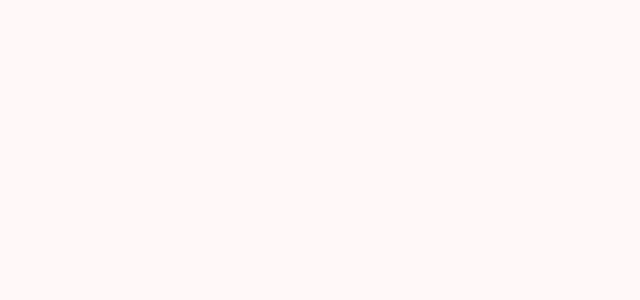
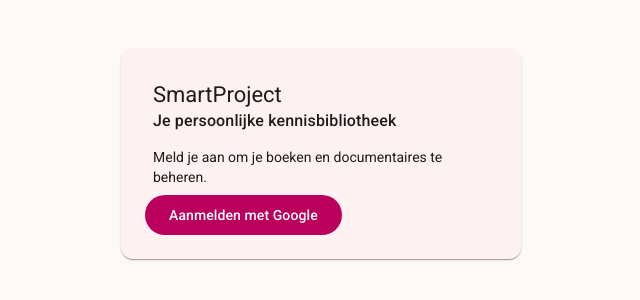
Before and after one commit to quin4356/SmartProject, an Angular app in the folder frontend/: page /login in a window 1280 px wide. Before the commit this address led to /. Shown: the part 262-562 px from the top of the page, without its empty margins (319-959 px from the left). Built offline with nearby package versions, Linux system fonts and the light colour scheme.

Commit message:
feat(auth): add Google login

```diff
--- a/frontend/src/app/app.html
+++ b/frontend/src/app/app.html
@@ -0,0 +1 @@
+<router-outlet />
--- a/frontend/src/app/app.routes.ts
+++ b/frontend/src/app/app.routes.ts
@@ -1,3 +1,8 @@
 import { Routes } from '@angular/router';
+import { Login } from './pages/login/login';
 
-export const routes: Routes = [];
+export const routes: Routes = [
+  { path: 'login', component: Login },
+  { path: '', pathMatch: 'full', redirectTo: 'login' },
+  { path: '**', redirectTo: 'login' },
+];
--- a/frontend/src/app/app.ts
+++ b/frontend/src/app/app.ts
@@ -1,12 +1,10 @@
-import { Component, signal } from '@angular/core';
+import { Component } from '@angular/core';
 import { RouterOutlet } from '@angular/router';
 
 @Component({
+  selector: 'app-root',
   imports: [RouterOutlet],
-  selector: 'app-root',
+  templateUrl: './app.html',
   styleUrl: './app.scss',
-  templateUrl: './app.html',
 })
-export class App {
-  protected readonly title = signal('smartproject-web');
-}
+export class App {}
--- /dev/null
+++ b/frontend/src/app/core/auth.ts
@@ -0,0 +1,42 @@
+import { Injectable, inject, signal } from '@angular/core';
+import { Session, User } from '@supabase/supabase-js';
+import { Supabase } from './supabase';
+
+@Injectable({ providedIn: 'root' })
+export class Auth {
+  private readonly supabase = inject(Supabase);
+
+  readonly session = signal<Session | null>(null);
+  readonly user = signal<User | null>(null);
+  readonly loading = signal(true);
+
+  constructor() {
+    this.supabase.client.auth.getSession().then(({ data }) => {
+      this.session.set(data.session);
+      this.user.set(data.session?.user ?? null);
+      this.loading.set(false);
+    });
+
+    this.supabase.client.auth.onAuthStateChange((_event, session) => {
+      this.session.set(session);
+      this.user.set(session?.user ?? null);
+    });
+  }
+
+  async signInWithGoogle(): Promise<void> {
+    const { error } = await this.supabase.client.auth.signInWithOAuth({
+      provider: 'google',
+      options: { redirectTo: window.location.origin },
+    });
+    if (error) {
+      throw error;
+    }
+  }
+
+  async signOut(): Promise<void> {
+    const { error } = await this.supabase.client.auth.signOut();
+    if (error) {
+      throw error;
+    }
+  }
+}
--- /dev/null
+++ b/frontend/src/app/pages/login/login.html
@@ -0,0 +1,19 @@
+<main class="login">
+  <mat-card class="login__card">
+    <mat-card-header>
+      <mat-card-title>SmartProject</mat-card-title>
+      <mat-card-subtitle>Je persoonlijke kennisbibliotheek</mat-card-subtitle>
+    </mat-card-header>
+    <mat-card-content>
+      <p>Meld je aan om je boeken en documentaires te beheren.</p>
+      @if (errorMessage()) {
+        <p class="login__error">{{ errorMessage() }}</p>
+      }
+    </mat-card-content>
+    <mat-card-actions>
+      <button mat-flat-button type="button" (click)="signInWithGoogle()">
+        Aanmelden met Google
+      </button>
+    </mat-card-actions>
+  </mat-card>
+</main>
--- /dev/null
+++ b/frontend/src/app/pages/login/login.scss
@@ -0,0 +1,17 @@
+.login {
+  display: flex;
+  align-items: center;
+  justify-content: center;
+  min-height: 100vh;
+  padding: 16px;
+
+  &__card {
+    width: 100%;
+    max-width: 400px;
+    padding: 16px;
+  }
+
+  &__error {
+    color: #b3261e;
+  }
+}
--- /dev/null
+++ b/frontend/src/app/pages/login/login.ts
@@ -0,0 +1,25 @@
+import { Component, inject, signal } from '@angular/core';
+import { MatButtonModule } from '@angular/material/button';
+import { MatCardModule } from '@angular/material/card';
+import { Auth } from '../../core/auth';
+
+@Component({
+  selector: 'app-login',
+  imports: [MatButtonModule, MatCardModule],
+  templateUrl: './login.html',
+  styleUrl: './login.scss',
+})
+export class Login {
+  private readonly auth = inject(Auth);
+
+  readonly errorMessage = signal<string | null>(null);
+
+  async signInWithGoogle(): Promise<void> {
+    this.errorMessage.set(null);
+    try {
+      await this.auth.signInWithGoogle();
+    } catch {
+      this.errorMessage.set('Aanmelden is mislukt. Probeer het opnieuw.');
+    }
+  }
+}
```
Also changed, not shown: 2 other files (tests, documents, lock files or other folders).
